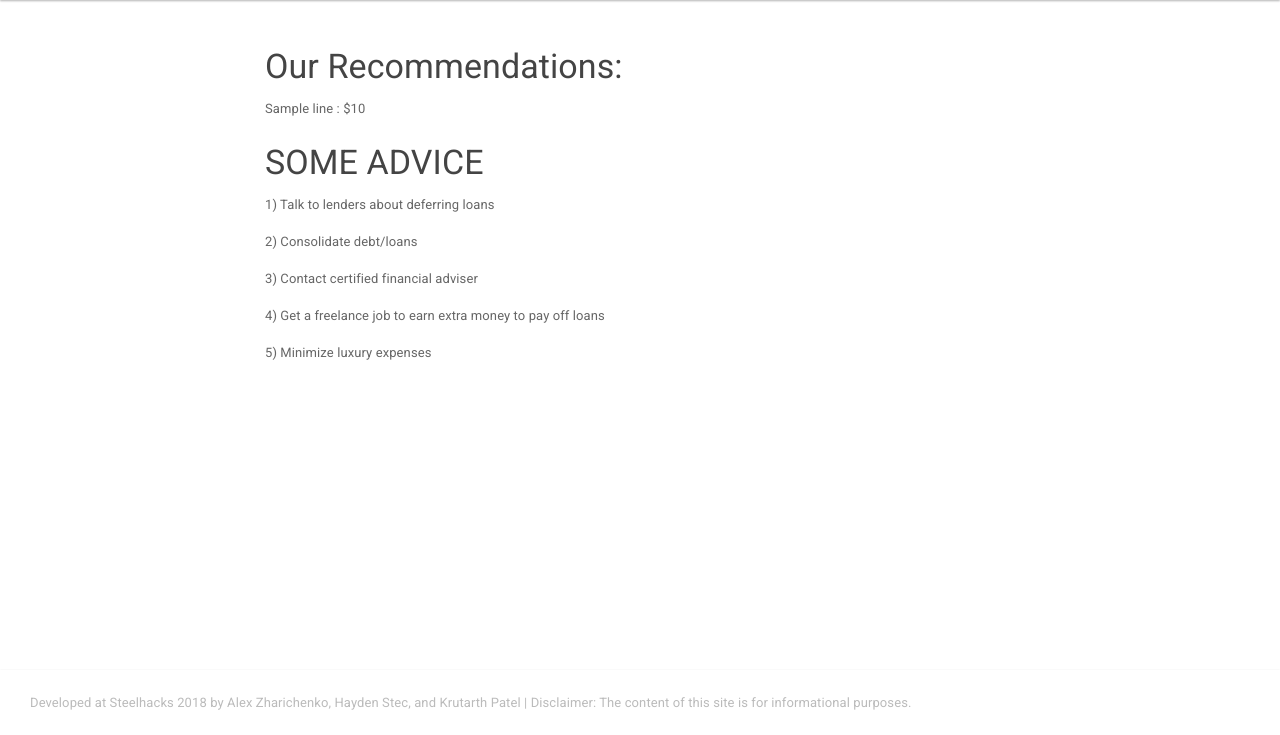
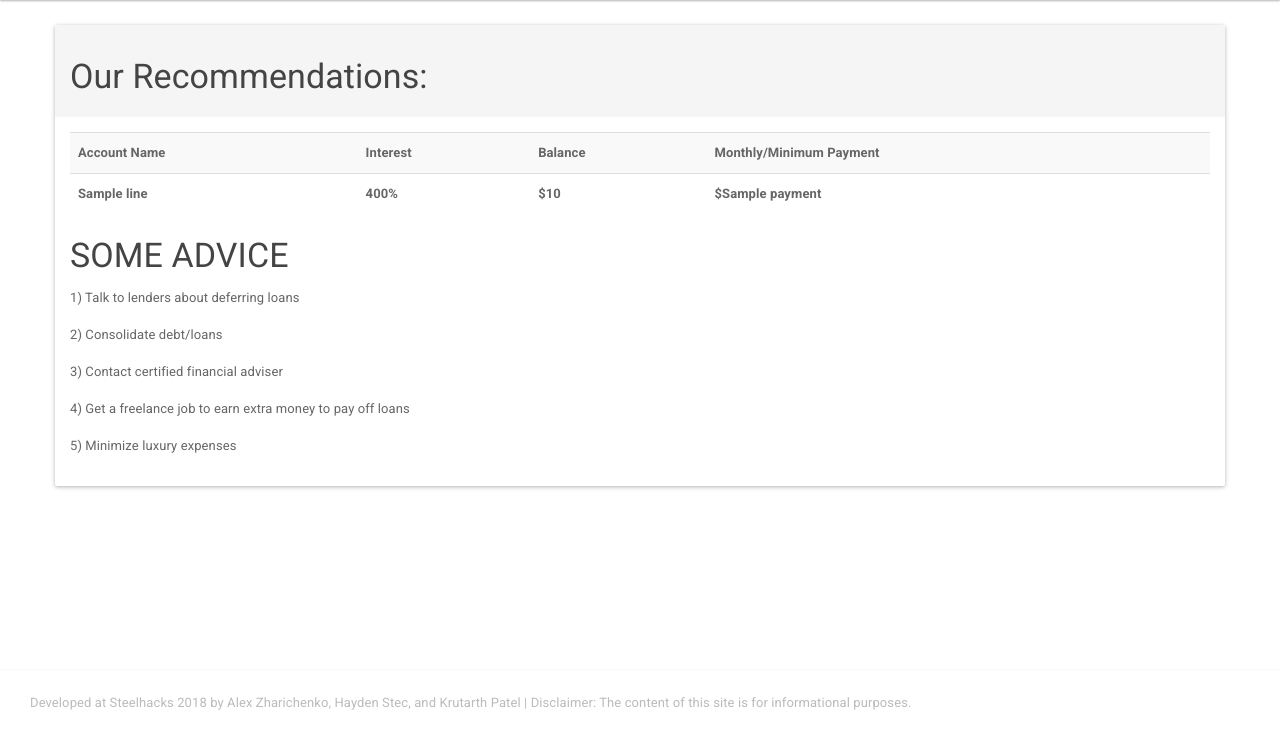
Before and after one commit to azharichenko/debt-management, a Flask app: template debtman/templates/final.html in a window 1280 px wide. Shown: the part 65-800 px from the top of the page. Run offline with Flask 2, Linux system fonts and the light colour scheme; the template is opened without the code that fills it: most values are stand-ins (such as "Sample title", 1, 10 or a date in 2020); lists and menus that the app fills with data are empty; some libraries are stand-ins or nearby versions.

Commit message:
Let's have some fun

```diff
--- a/debtman/templates/final.html
+++ b/debtman/templates/final.html
@@ -4,11 +4,31 @@
 {% block content %}
 <div class="container">
     <div class="row">
-        <div class="col-xs-8 col-xs-offset-2">
+        <div class="panel panel-default">
+            <div class="panel-heading">
                 <h3>Our Recommendations:</h3>
-            {% for line in result.top_3_lines %}
-              <p>{{ line.name }} : ${{ line.balance }}</p>
+            </div>
+            <div class="panel-body">
+                <table class="table table-striped">
+                    <tr>
+                        <th>Account Name</th>
+                        <th>Interest</th>
+                        <th>Balance</th>
+                        <th>Monthly/Minimum Payment</th>
+                    </tr>
+                    {% for line in result.credit_lines %}
+                    <tr>
+                        <th>{{ line.name }}</th>
+                        <th>{{ line.interest_rate * 100 }}%</th>
+                        <th>${{ line.balance }}</th>
+                        {% if 'min_payment' in  line %}
+                        <th>${{ line.min_payment }}</th>
+                        {% else %}
+                        <th>${{ line.monthly.payment }}</th>
+                        {% endif %}
+                    </tr>
                     {% endfor %}
+                </table>
                 <h3>SOME ADVICE</h3>
                 <p>1) Talk to lenders about deferring loans</p>
                 <p>2) Consolidate debt/loans</p>
@@ -18,4 +38,5 @@
             </div>
         </div>
     </div>
+</div>
 {% endblock %}
```
Also changed, not shown: debtman/strategy.py (+1 -7 lines). Lines whose indentation alone changed are shown as unchanged.
